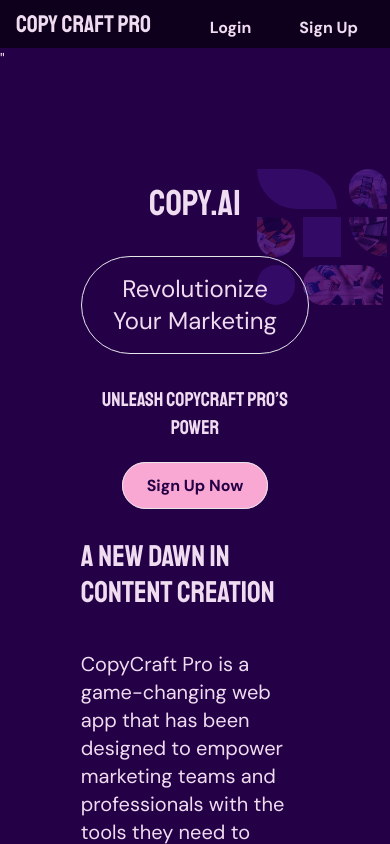
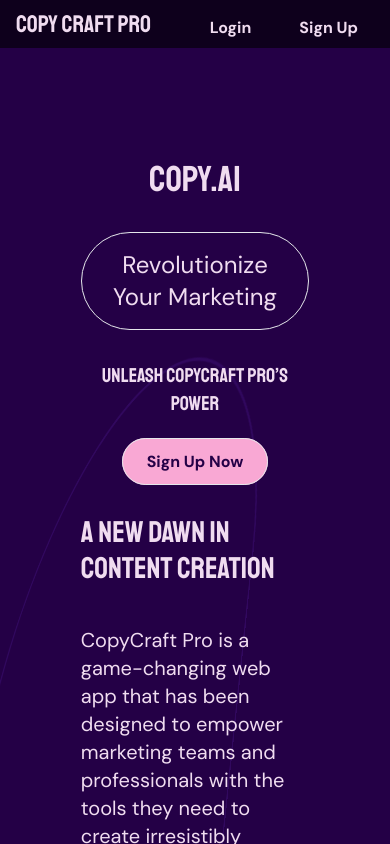
Before and after one commit to Kibbax/copy-ai, a Next.js app: page / in a window 390 px wide. Shown: the top 844 px of the page. Built offline with nearby package versions, Linux system fonts and the light colour scheme; no server answers.

Commit message:
rollback del background

```diff
--- a/components/Background.jsx
+++ b/components/Background.jsx
@@ -3,11 +3,9 @@ import React from "react";
 const Background = () => {
   return (
     <>
-    {/* Actualizado 02/12/23 */}
-    <div className="z-10">
-      <div className="fixed w-[130px] left-[66%] top-[20%]  lg:scale-150 md:scale-150 sm:scale-150">
+    <div className="-z-10">
         {/* Logo */}
-        <div className="grid grid-cols-3 grid-rows-3 gap-2 opacity-30">
+        <div className="fixed grid grid-cols-3 grid-rows-3 gap-2 w-[130px] m-auto mt-20 opacity-30 left-[50rem] scale-150">
           {/* Rectángulo 1 */}
           <div className="bg-violet-800 w-[80px] h-[40px] rounded-bl-full rounded-tr-full col-span-2 row-span-1"></div>
 
@@ -53,11 +51,13 @@ const Background = () => {
             />
           </div>
         </div>
+
+        {/* Círculo con borde */}
+        <div className="fixed top-[52rem] left-1/4 transform -translate-x-1/2 -translate-y-1/2 skew-x-[-50deg] w-[576px] h-[576px] bg-transparent border-2 border-violet-900 border-opacity-30 rounded-full rotate-[136deg] -z-10" />
       </div>
 
-      {/* Círculo con bordes (oculto en pantallas sm) */}
-      <div className="hidden sm:block fixed bottom-[60%] left-[30%]  top-[52rem]  transform -translate-x-1/2 -translate-y-1/2 skew-x-[-50deg] w-[576px] h-[576px] bg-transparent border-2 border-violet-900 border-opacity-30 rounded-full rotate-[136deg] -z-10" />
-      </div>"
+
+
 
     </>
   );
```
